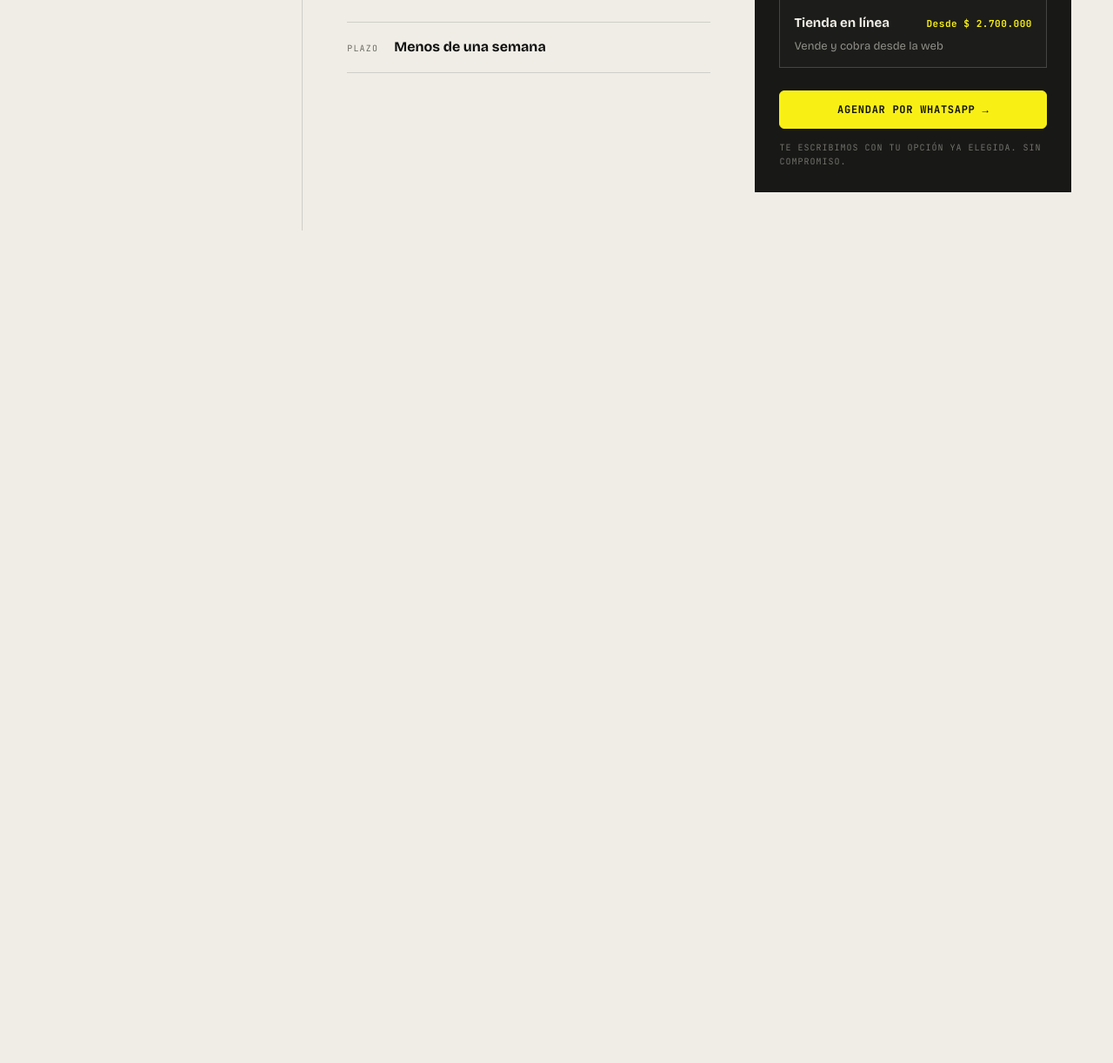
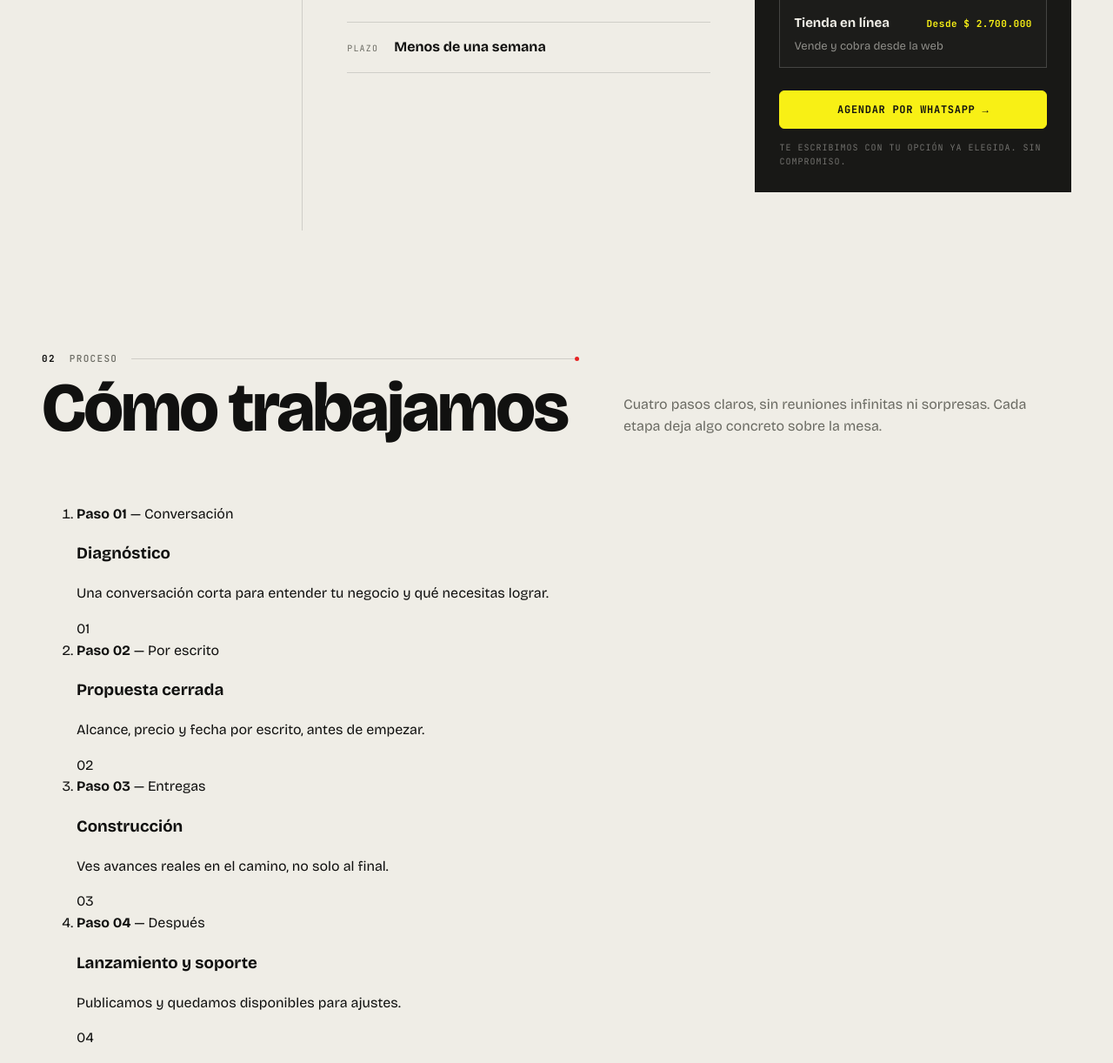
Before and after one commit to ingenerico/web-ingenerico, a website built with Vite: page index.html in a window 1280 px wide. Shown: the part 1289-2511 px from the top of the page at 87% size. Before the commit the page ends 1554 px from the top, so only its background shows below. Built offline with nearby package versions, Linux system fonts and the light colour scheme.

Commit message:
Maqueta seccion de proceso en HTML

```diff
--- a/index.html
+++ b/index.html
@@ -171,6 +171,46 @@
           </div>
         </div>
       </section>
+
+      <section class="section" id="proceso">
+        <div class="sec-head">
+          <div class="sec-head-title">
+            <p class="sec-tag mono"><b>02</b> Proceso <span class="bar"></span></p>
+            <h2 class="display large">Cómo trabajamos</h2>
+          </div>
+          <p class="sec-lede">
+            Cuatro pasos claros, sin reuniones infinitas ni sorpresas. Cada
+            etapa deja algo concreto sobre la mesa.
+          </p>
+        </div>
+
+        <ol class="steps">
+          <li>
+            <span class="n"><b>Paso 01</b> — Conversación</span>
+            <h3>Diagnóstico</h3>
+            <p>Una conversación corta para entender tu negocio y qué necesitas lograr.</p>
+            <span class="mark">01</span>
+          </li>
+          <li>
+            <span class="n"><b>Paso 02</b> — Por escrito</span>
+            <h3>Propuesta cerrada</h3>
+            <p>Alcance, precio y fecha por escrito, antes de empezar.</p>
+            <span class="mark">02</span>
+          </li>
+          <li>
+            <span class="n"><b>Paso 03</b> — Entregas</span>
+            <h3>Construcción</h3>
+            <p>Ves avances reales en el camino, no solo al final.</p>
+            <span class="mark">03</span>
+          </li>
+          <li>
+            <span class="n"><b>Paso 04</b> — Después</span>
+            <h3>Lanzamiento y soporte</h3>
+            <p>Publicamos y quedamos disponibles para ajustes.</p>
+            <span class="mark">04</span>
+          </li>
+        </ol>
+      </section>
     </main>
 
     <script type="module" src="/src/main.ts"></script>
```
